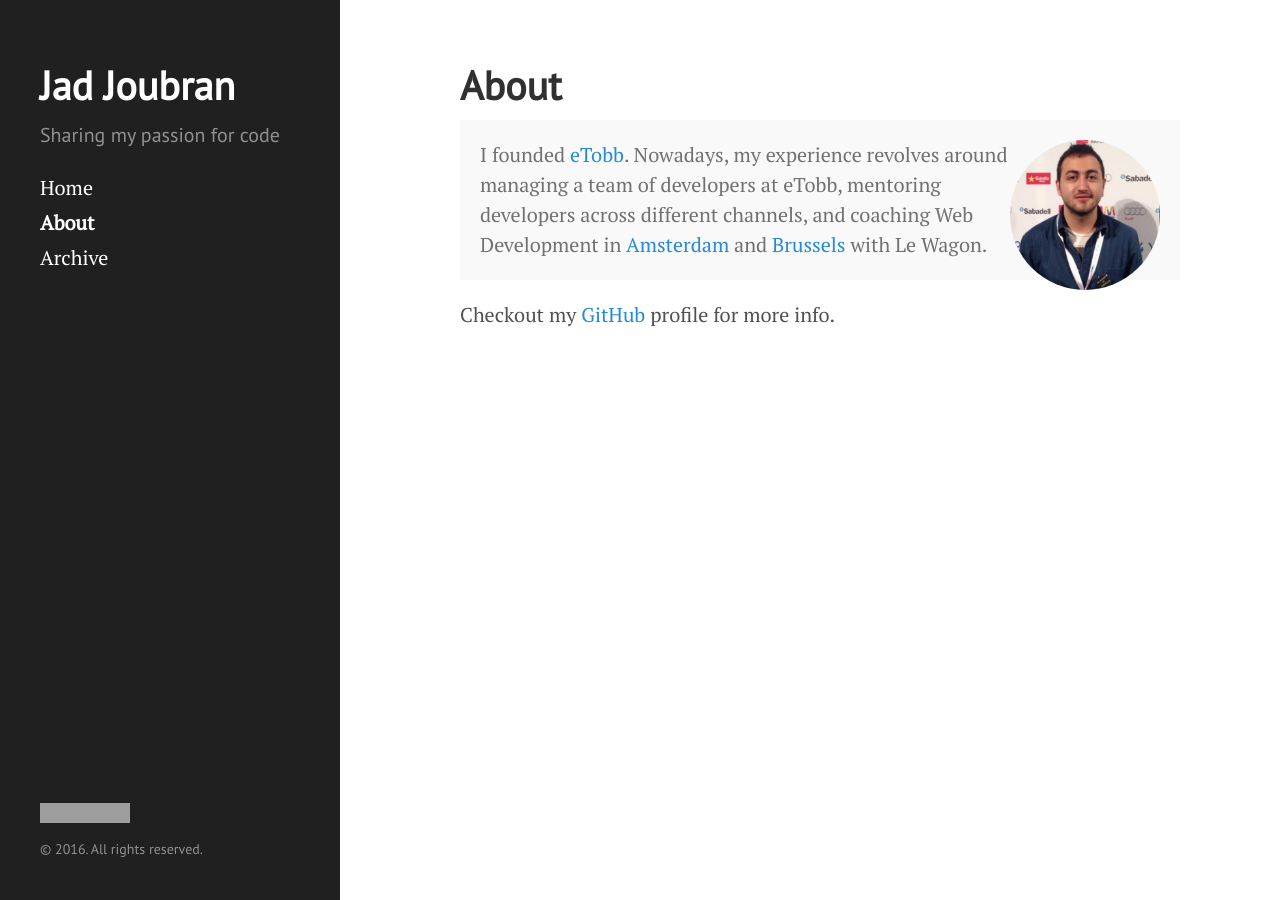
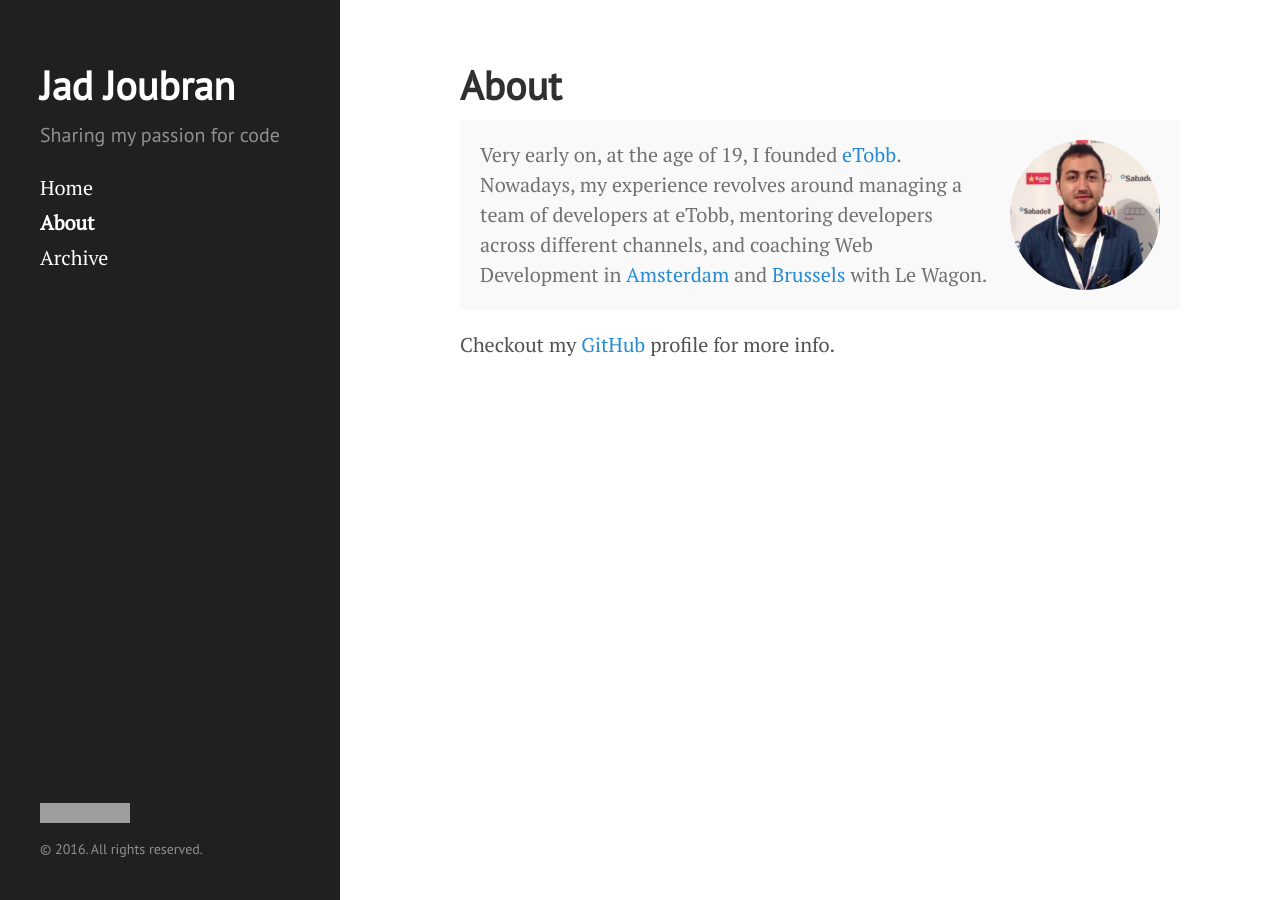
Before and after one commit to jadjoubran/blog, a Jekyll site: the page built from about.md, in a window 1280 px wide. Built offline with Jekyll 4.4.1, drawn with Linux system fonts in a browser that asks for light colours; grey boxes are pictures that could not be loaded.

```diff
--- a/about.md
+++ b/about.md
@@ -5,7 +5,7 @@
 
 <p class="message">
 <img src="/public/jad-joubran.jpeg" width="150px" height="150px" class="image-circle">
-I founded <a href="https://www.etobb.com/" target="_blank">eTobb</a>. Nowadays, my experience revolves around managing a team of developers at eTobb, mentoring developers across different channels, and coaching Web Development in <a href="https://www.lewagon.com/amsterdam" target="_blank">Amsterdam</a> and <a href="https://www.lewagon.com/brussels" target="_blank">Brussels</a> with Le Wagon.
+Very early on, at the age of 19, I founded <a href="https://www.etobb.com/" target="_blank">eTobb</a>. Nowadays, my experience revolves around managing a team of developers at eTobb, mentoring developers across different channels, and coaching Web Development in <a href="https://www.lewagon.com/amsterdam" target="_blank">Amsterdam</a> and <a href="https://www.lewagon.com/brussels" target="_blank">Brussels</a> with Le Wagon.
 </p>
 
 Checkout my [GitHub](https://github.com/jadjoubran){:target="_blank"} profile for more info.
--- a/public/css/hyde.css
+++ b/public/css/hyde.css
@@ -284,4 +284,30 @@
 .image-circle{
   border-radius: 50%;
   float: right;
+  margin-left: 20px;
 }
+
+kbd{
+  -moz-border-radius:3px;
+  -moz-box-shadow:0 1px 0 rgba(0,0,0,0.2),0 0 0 2px #fff inset;
+  -webkit-border-radius:3px;
+  -webkit-box-shadow:0 1px 0 rgba(0,0,0,0.2),0 0 0 2px #fff inset;
+  background-color:#f7f7f7;
+  border:1px solid #ccc;
+  border-radius:3px;
+  box-shadow:0 1px 0 rgba(0,0,0,0.2),0 0 0 2px #fff inset;
+  color:#333;
+  display:inline-block;
+  font-family:Arial,Helvetica,sans-serif;
+  font-size:18px;
+  line-height:1.4;
+  margin:.2em .3em;
+  display: inline-block;
+  padding:.2em 1em;
+  text-shadow:0 1px 0 #fff;
+}
+
+
+small{
+  font-size: 12px;
+}
```
Also changed, not shown: _posts/2016-03-13-screencast-tutorial.md (added, +11 -0 lines), 1 other file.
